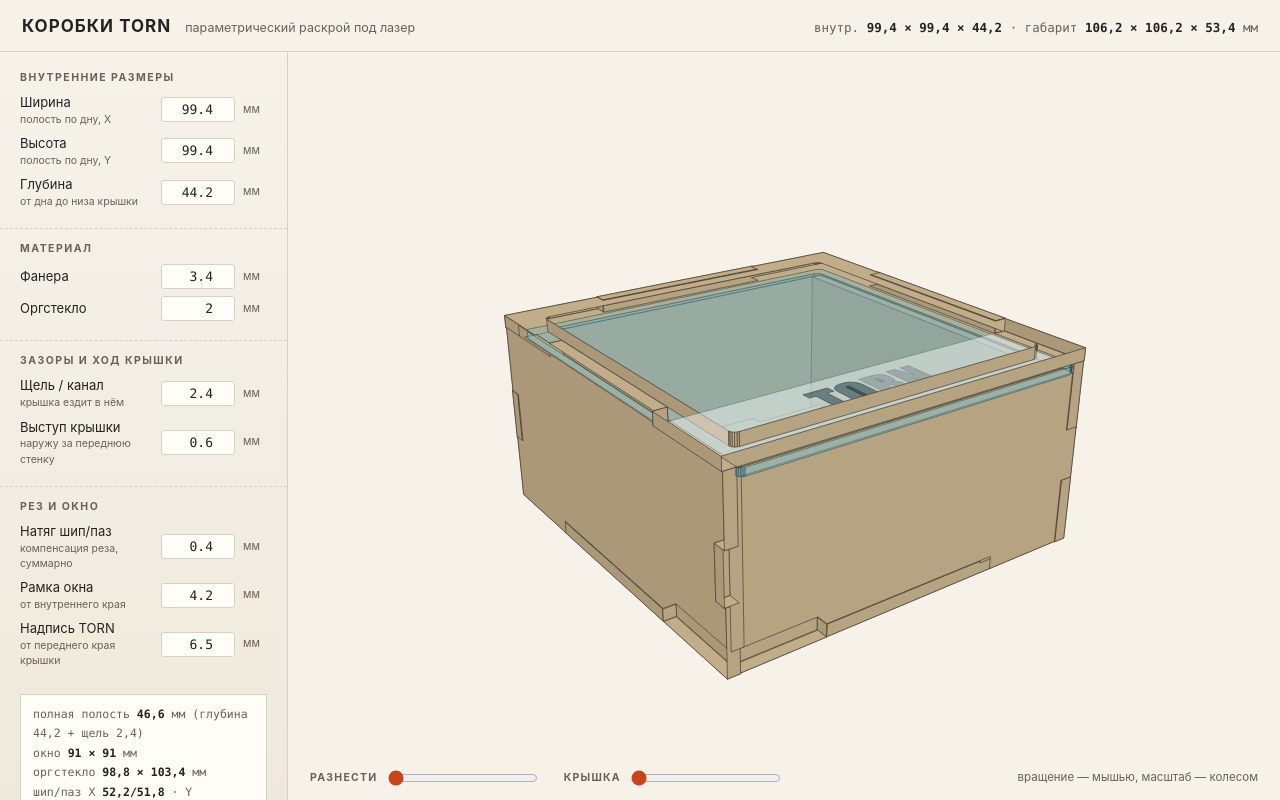
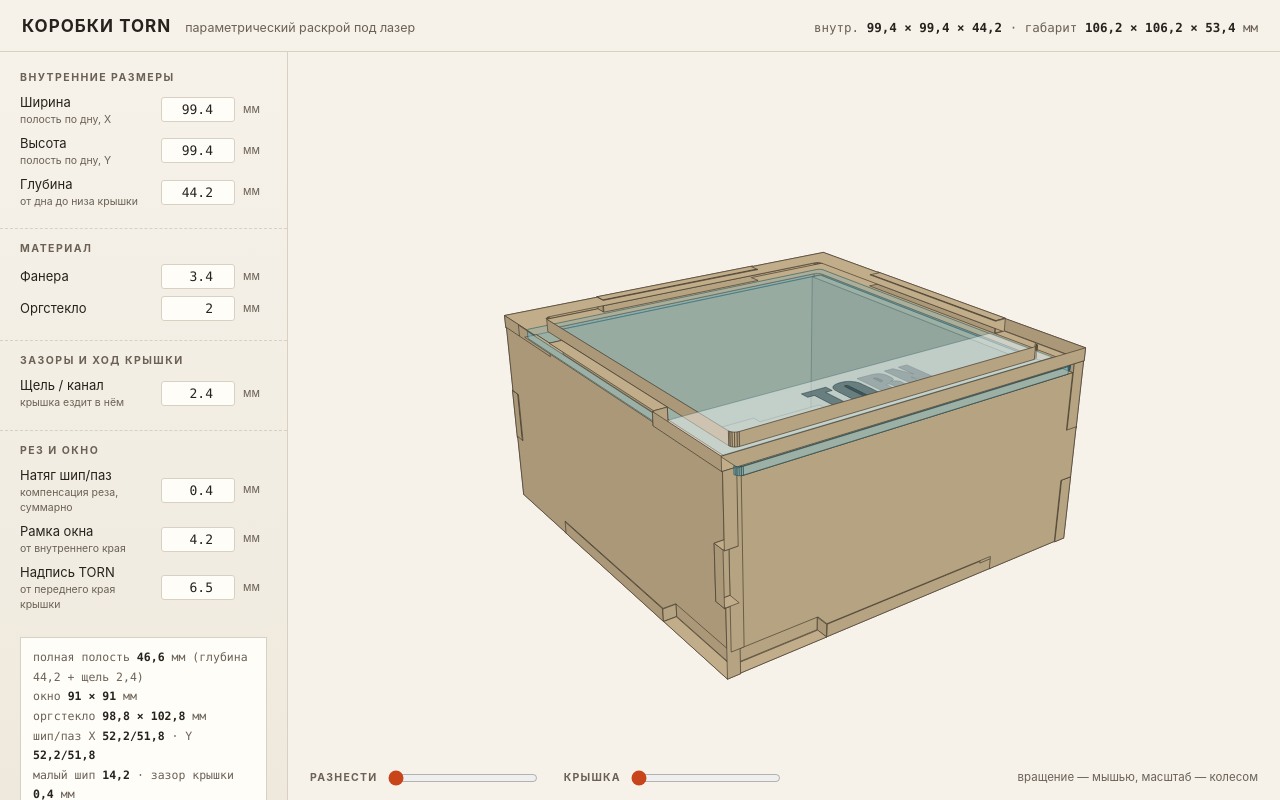
Before and after one commit to toshykazu/korobki, a plain HTML site: page index.html in a window 1280 px wide. Drawn offline with Linux system fonts and the light colour scheme.

Commit message:
Выступ крышки (lip): дефолт 0, параметр убран из UI
В движке параметр остаётся (эталонная сверка на 0.6), из панели
конфигуратора и размерных линий убран; сохранённый в localStorage
lip игнорируется при загрузке.

Co-Authored-By: Claude Fable 5 <noreply@anthropic.com>

```diff
--- a/box-geometry.js
+++ b/box-geometry.js
@@ -21,7 +21,7 @@
   const DEFAULTS = {
     W: 99.4, H: 99.4, D: 44.2, t: 3.4,
     acr: 2.0, gap: 2.4,
-    ov: 0.4, frame: 4.2, lip: 0.6,
+    ov: 0.4, frame: 4.2, lip: 0,
     tornOff: STRIP_FRONT,
   };
 
--- a/index.html
+++ b/index.html
@@ -170,7 +170,6 @@
     <div class="group">
       <h2>Зазоры и ход крышки</h2>
       <div class="param"><label>Щель / канал <small>крышка ездит в нём</small></label><input data-p="gap" type="number" step="0.05" min="0.5"><span class="unit">мм</span></div>
-      <div class="param"><label>Выступ крышки <small>наружу за переднюю стенку</small></label><input data-p="lip" type="number" step="0.1" min="0"><span class="unit">мм</span></div>
     </div>
     <div class="group">
       <h2>Рез и окно</h2>
@@ -207,7 +206,9 @@ const store = {
   set(v) { try { localStorage.setItem(LS_KEY, v); } catch (e) {} },
   del() { try { localStorage.removeItem(LS_KEY); } catch (e) {} },
 };
-let params = Object.assign({}, BG.DEFAULTS, JSON.parse(store.get() || "{}"));
+const storedParams = JSON.parse(store.get() || "{}");
+delete storedParams.lip;
+let params = Object.assign({}, BG.DEFAULTS, storedParams);
 let cam = { theta: -0.62, phi: 0.42, dist: 0 };
 let explode = 0, slide = 0;
 let focusParam = null, hoverParam = null;
@@ -395,7 +396,7 @@ const ACC = "#c8451b", HALO = "#f6f2ea";
 function highlightFor(param) {
   switch (param) {
     case "t": return new Set(["bottom", "top", "sideL", "sideR", "back", "front", "ins1", "ins2"]);
-    case "acr": case "lip": case "tornOff": return new Set(["acrylic"]);
+    case "acr": case "tornOff": return new Set(["acrylic"]);
     case "gap": return new Set(["acrylic", "sideL", "sideR", "back", "front"]);
     case "frame": return new Set(["top"]);
     default: return new Set();
@@ -416,7 +417,6 @@ function dimsFor(param, m) {
       return [{ a: [W / 2, yF, fh], b: [W / 2, yF, fh + p.acr], dir: [0, 1, 0], dist: 10, label: fmt(p.acr) }];
     }
     case "gap": return [{ a: [W * 0.3, H + t, fh], b: [W * 0.3, H + t, Df], dir: [0, 1, 0], dist: 10, label: fmt(p.gap) }];
-    case "lip": return [{ a: [W * 0.35, H + t, fh + p.acr], b: [W * 0.35, H + t + p.lip, fh + p.acr], dir: [0, 0, 1], dist: 9, label: fmt(p.lip) }];
     case "frame": return [{ a: [0, H / 2, Df + t], b: [p.frame, H / 2, Df + t], dir: [0, 0, 1], dist: 9, label: fmt(p.frame) }];
     case "tornOff": {
       const yF = H + t + p.lip + slide * H * 0.8;
```
Also changed, not shown: 1 other file.
